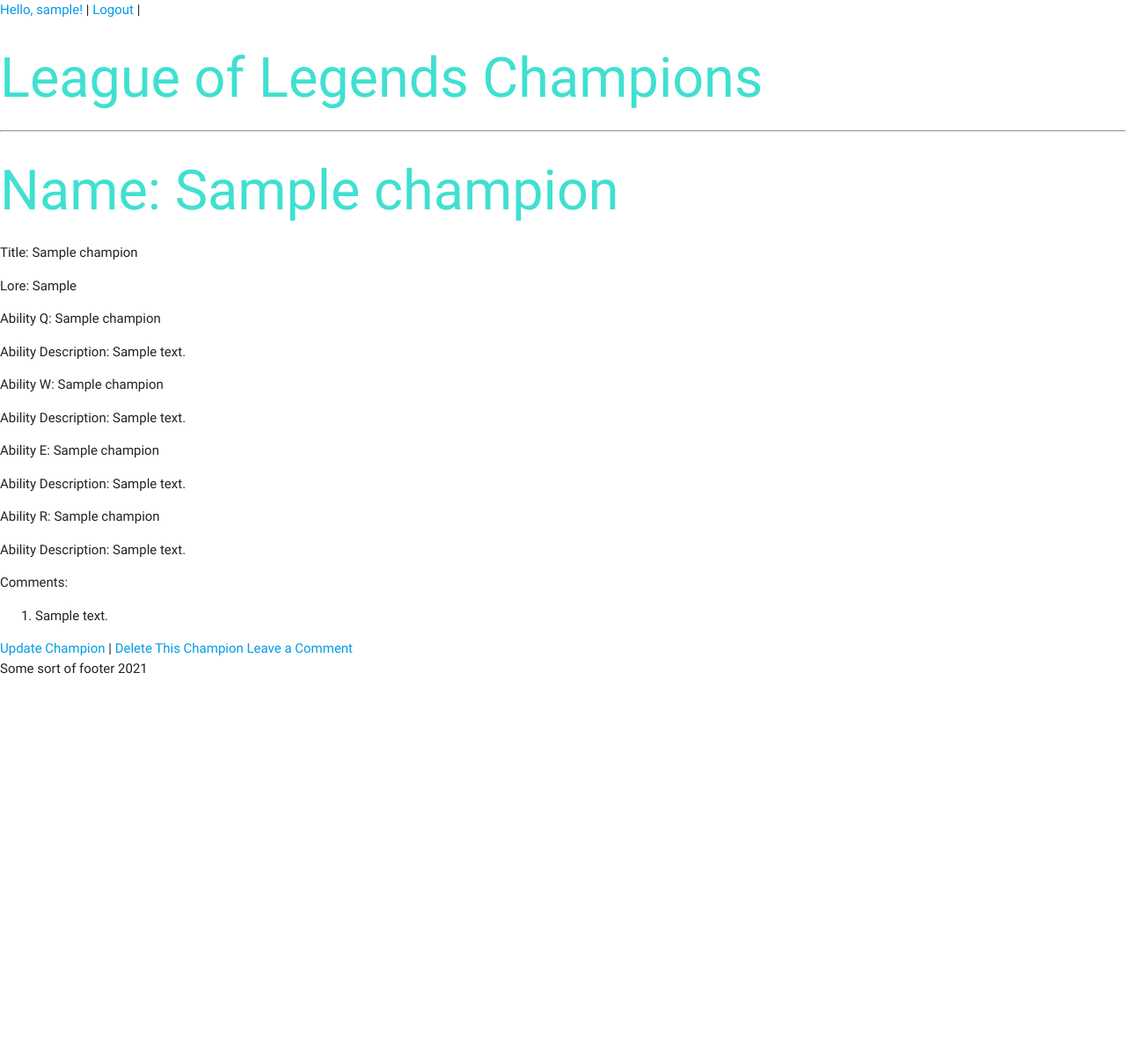
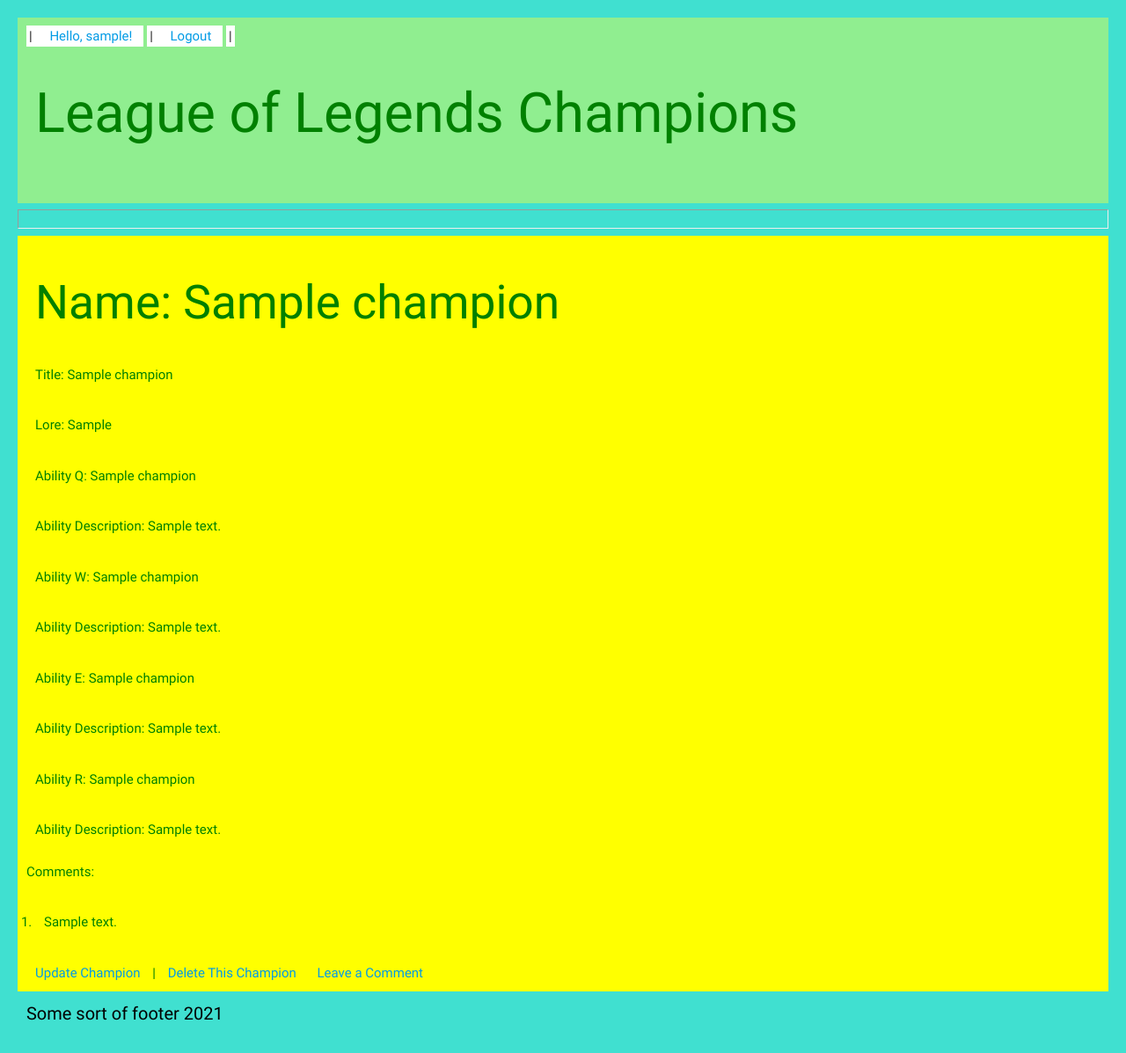
Before and after one commit to Eddyfu45/lolproject, a Django app: page /champions/1/ in a window 1280 px wide. Shown: the whole page at 88% size. Before the commit the page ends 766 px from the top, so only its background shows below. Run offline with Django 3.2, Linux system fonts and the light colour scheme; a user stored in the database is signed in; tables that the repository leaves empty hold one stand-in row (values such as "Sample post").

Commit message:
styling changes

```diff
--- a/main_app/models.py
+++ b/main_app/models.py
@@ -11,16 +11,16 @@ class Champion(models.Model):
     lore = models.CharField(max_length=2000)
 
     abilityNameQ = models.CharField(max_length=100)
-    abilityDescriptionQ = models.CharField(max_length=100)
+    abilityDescriptionQ = models.CharField(max_length=500)
 
     abilityNameW = models.CharField(max_length=100)
-    abilityDescriptionW = models.CharField(max_length=100)
+    abilityDescriptionW = models.CharField(max_length=500)
 
     abilityNameE = models.CharField(max_length=100)
-    abilityDescriptionE = models.CharField(max_length=100)
+    abilityDescriptionE = models.CharField(max_length=500)
 
     abilityNameR = models.CharField(max_length=100)
-    abilityDescriptionR = models.CharField(max_length=100)
+    abilityDescriptionR = models.CharField(max_length=500)
 
     def __str__(self):
         return self.name
--- a/main_app/static/style.css
+++ b/main_app/static/style.css
@@ -1,4 +1,40 @@
+* {
+    padding: 10px;
+}
+
 h1 {
-    color: turquoise;
+    color: green;
+    font-size: small;
+}
+
+body {
+    background-color: turquoise;
+}
+
+header {
+    background-color: lightgreen;
+}
+
+div {
+    color: green;
+    background-color: yellow;
+}
+
+span {
+    padding: 3px;
+    background-color: white;
+}
+
+.projectTitle {
+    font-size: 50px;
+}
+
+.homepage {
+    font-size: 30px;
+    text-align: center;
+}
+
+footer {
     font-size: 20px;
+    color: black;
 }
--- a/main_app/templates/base.html
+++ b/main_app/templates/base.html
@@ -8,6 +8,7 @@
   </head>
   <header>
     {% if user.is_authenticated %}
+    <span> | </span>
     <span><a href="{% url 'profile' user.username %}">Hello, {{ user.username }}!</a></span>
     <span> | </span>
     <span><a href="{% url 'logout' %}">Logout</a></span>
@@ -23,11 +24,6 @@
   </header>
   <hr />
   <body>
-     <!-- <a href="/champions">
-         <h1>League of Legends Champions</h1>
-     </a>
-    <hr /> -->
-
         {% block content %}
         {% endblock %}
 
--- a/main_app/templates/champions/index.html
+++ b/main_app/templates/champions/index.html
@@ -12,6 +12,7 @@
         <h1>League of Legends' Champions</h1>
         <hr />
         {% block content %}
+        <div>
         <a href="/champions/create">Add a New Champion!</a>
         <hr />
 
@@ -20,10 +21,10 @@
             <a href='/user/{{champion.user.username}}'>
                 <p>Favorited By: {{champion.user.username}}</p>
             </a>
-
         <hr />
         {% endfor %}
         {% endblock %}
+        </div>
         <footer>Whatever Footer 2021</footer>
     </body>
 </html>
--- a/main_app/templates/champions/show.html
+++ b/main_app/templates/champions/show.html
@@ -1,7 +1,7 @@
 {% extends 'base.html' %}
 {% block content %}
 <div class="card-content">
-    <h1> Name: {{ champion.name }}</h1>
+    <h2> Name: {{ champion.name }}</h1>
     <p> Title: {{ champion.title }}</p>
     <p> Lore: {{ champion.lore}}</p>
 
```
Also changed, not shown: lolproject/settings.py (+6 -3 lines), main_app/templates/index.html (+6 -3 lines), main_app/migrations/0010_auto_20210707_1247.py (added).
